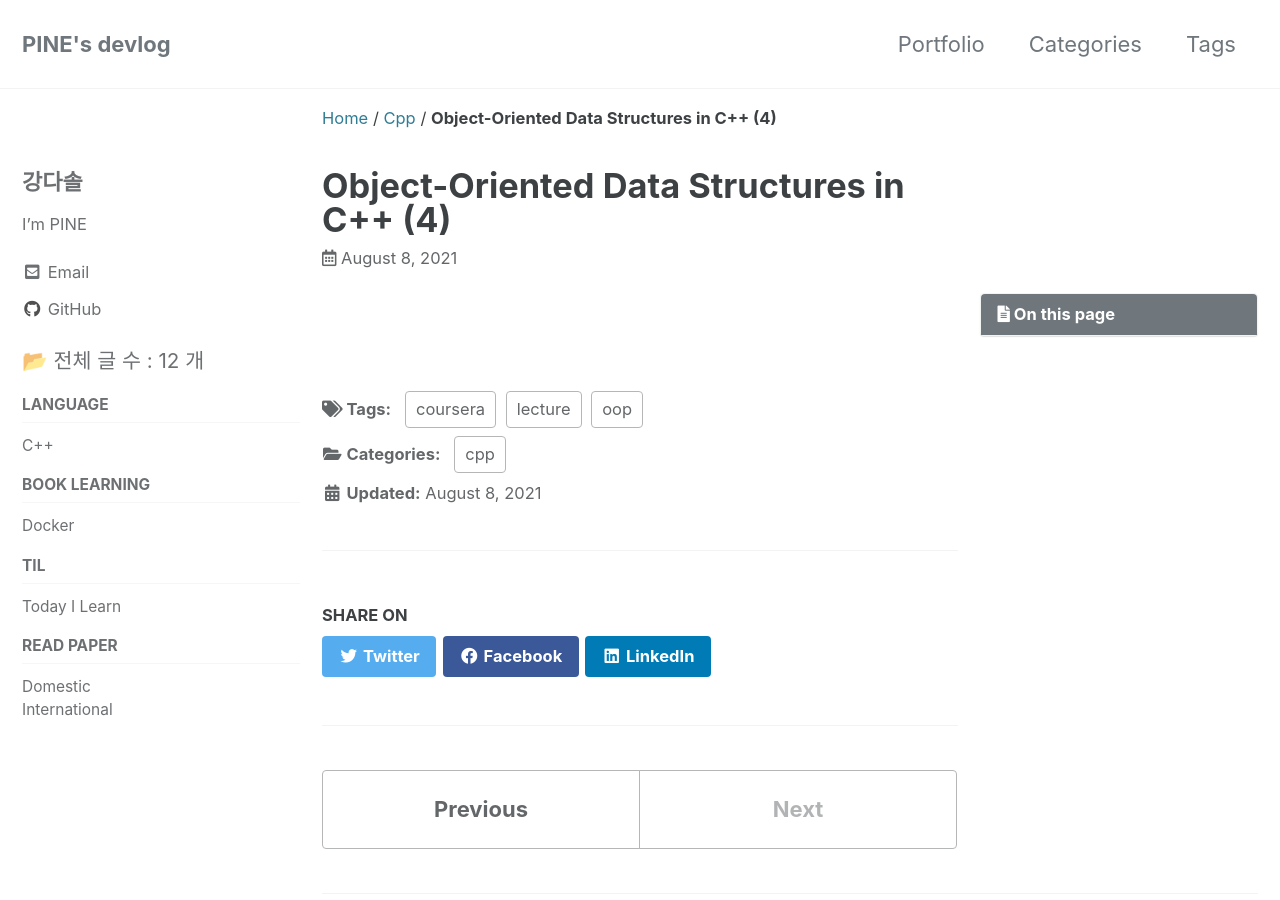
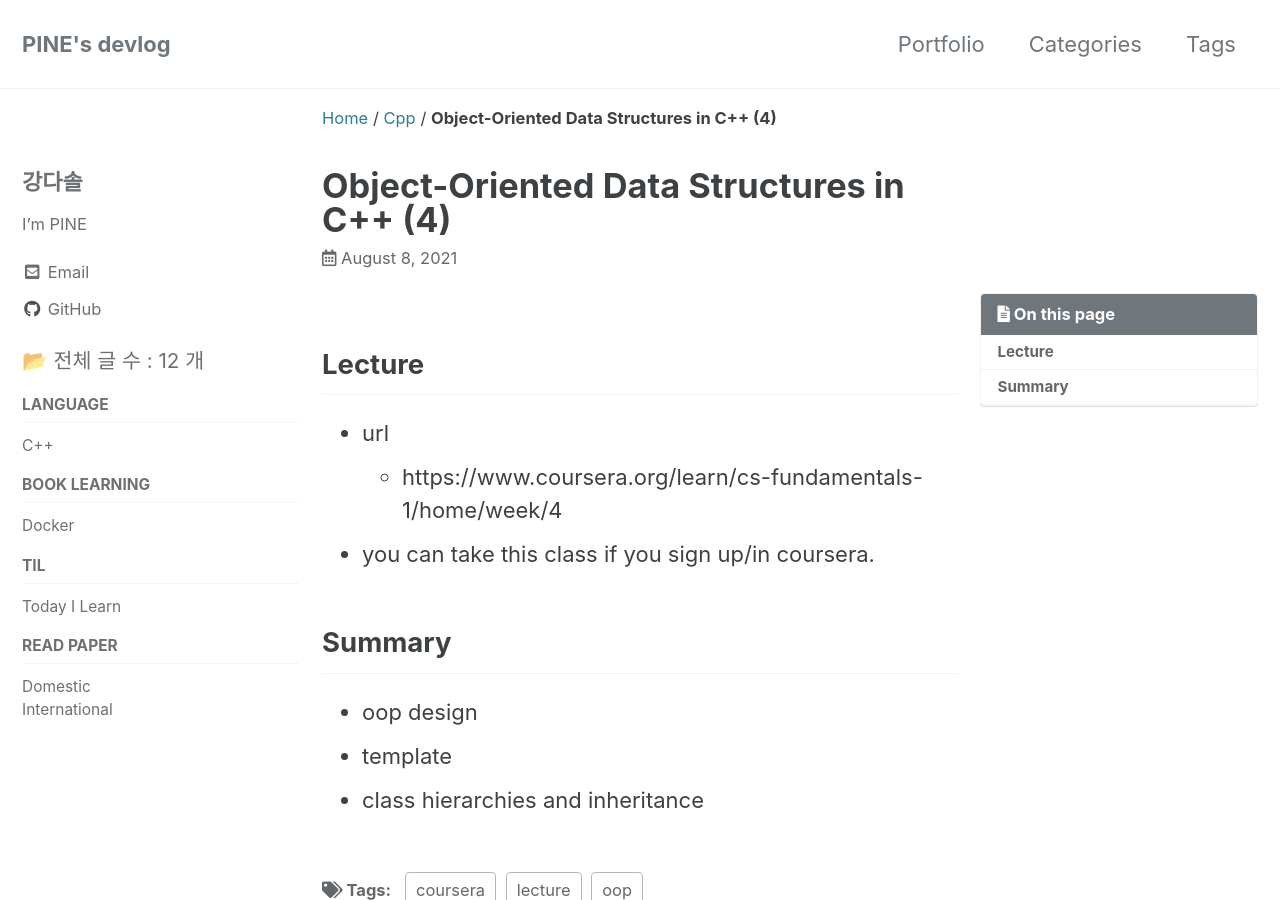
Before and after one commit to pine939/pine939.github.io, a Jekyll site: the page built from _posts/2021-08-08-coursera_cpp4.md, in a window 1280 px wide and 900 px high. Built offline with Jekyll 4.4.1, drawn with Linux system fonts in a browser that asks for light colours; cached includes are drawn as plain includes.

Commit message:
edit post

```diff
--- a/_posts/2021-08-08-coursera_cpp4.md
+++ b/_posts/2021-08-08-coursera_cpp4.md
@@ -16,3 +16,15 @@ sidebar:
 date: 2021-08-08
 last_modified_at: 2021-08-08
 ---
+
+## Lecture
+
+* url
+  * https://www.coursera.org/learn/cs-fundamentals-1/home/week/4
+* you can take this class if you sign up/in coursera.
+
+## Summary
+
+* oop design
+* template
+* class hierarchies and inheritance
```
